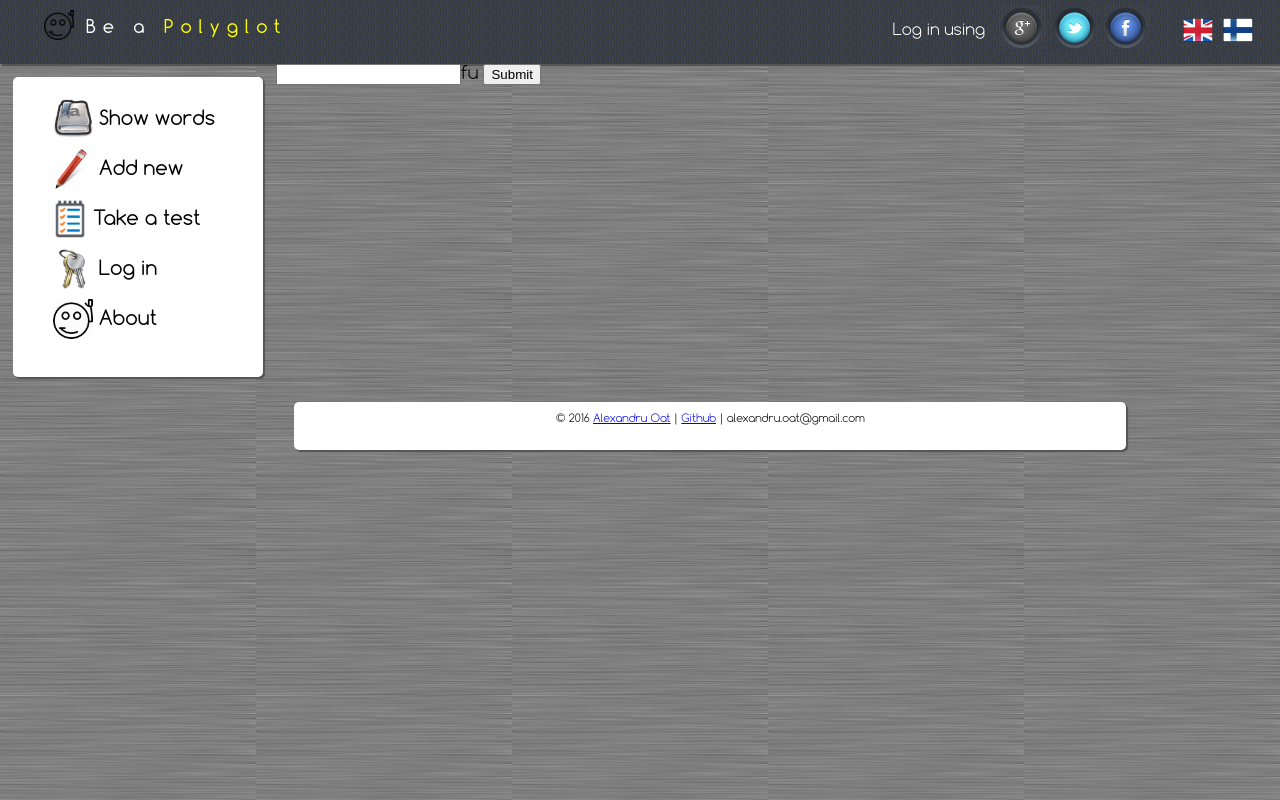
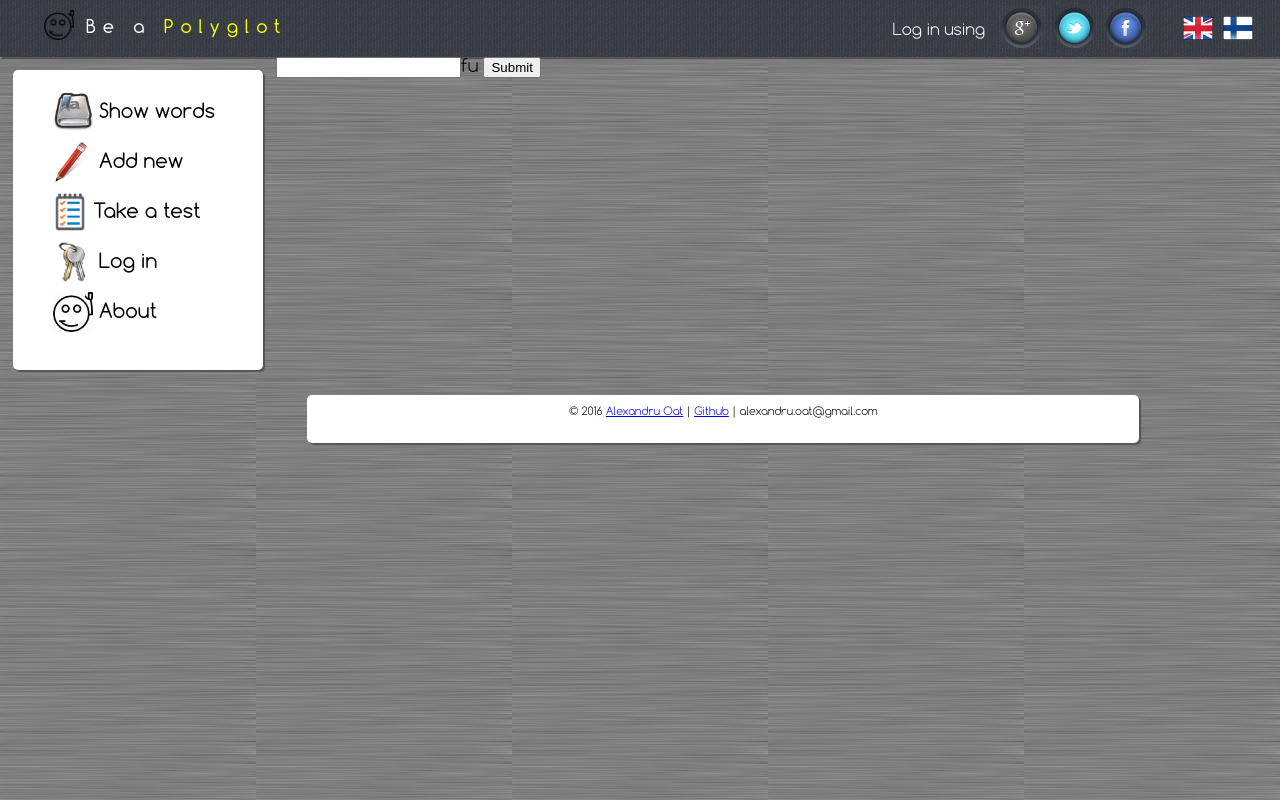
Before and after one commit to midnitehighways/lang-memorize, a Django app: template templates/sanat/test.html in a window 1280 px wide. Run offline with Django 3.2, Linux system fonts and the light colour scheme; the template is opened without the code that fills it, so the values that code supplies are empty.

Commit message:
Experiments with width-height in css-2

```diff
--- a/static/css/main.css
+++ b/static/css/main.css
@@ -132,7 +132,7 @@ html, body, .wrap
 
 .header {
 /*			position: fixed;*/
-	height: 8%;
+	height: 57px;
 	width: 100%;
 	/*background: linear-gradient(to top, #474949, #666767);*/
 	background-image: url('../img/fon2.png');
@@ -241,11 +241,11 @@ html, body, .wrap
 	margin-bottom: 1%;
 }
 .content {
-	float: left;
+	float: right;
 	width: 65%;
 	height: 76%;
 	margin-left: 1%;
-	margin-right: 1%;
+	margin-right: 11%;
 	margin-top: 1%;
 	margin-bottom: 1%;
 }
@@ -254,10 +254,10 @@ html, body, .wrap
 	/*text-align: center;*/
 	/*margin-left: 45%;*/
 	height: 6%;
-	float: left;
+	float: right;
 	width: 65%;
 	margin-left: 23%;
-	margin-right: 1%;
+	margin-right: 11%;
 	margin-top: 1%;
 	margin-bottom: 1%;
 	text-align: center;
```
